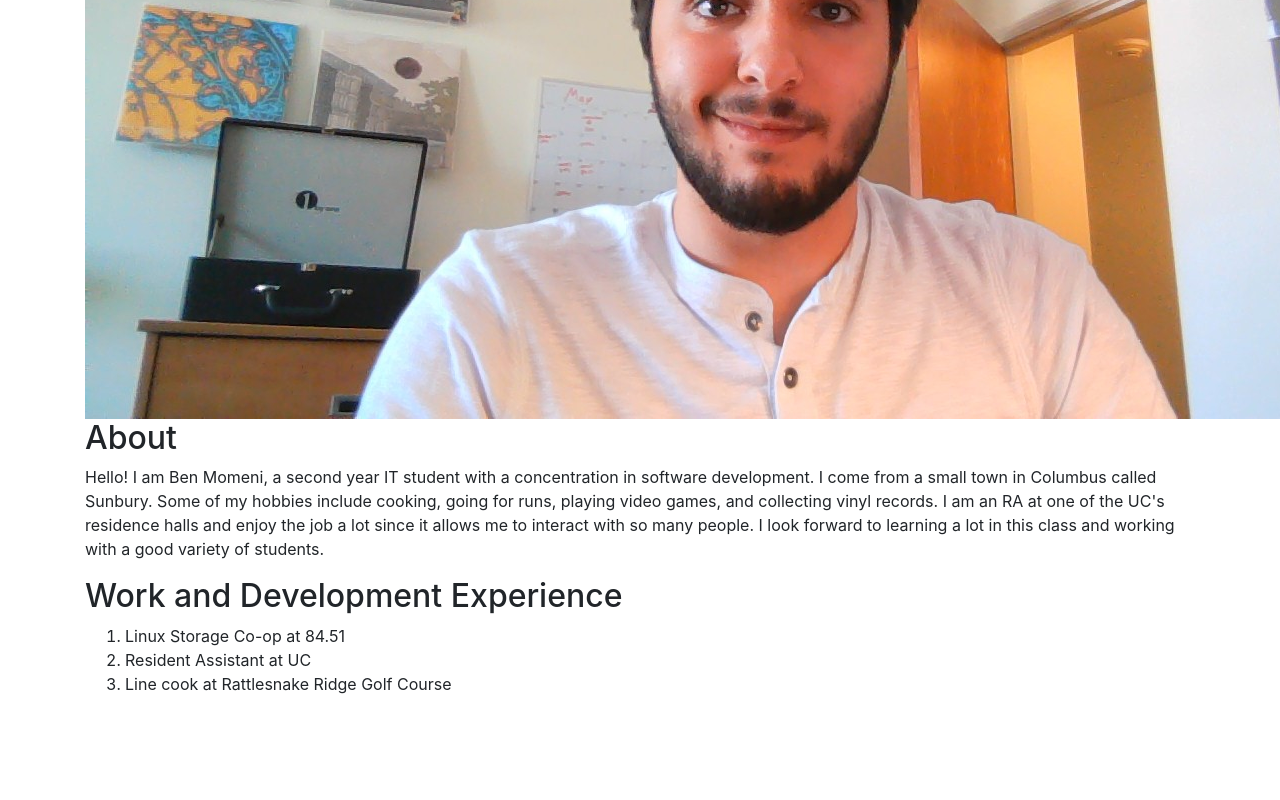
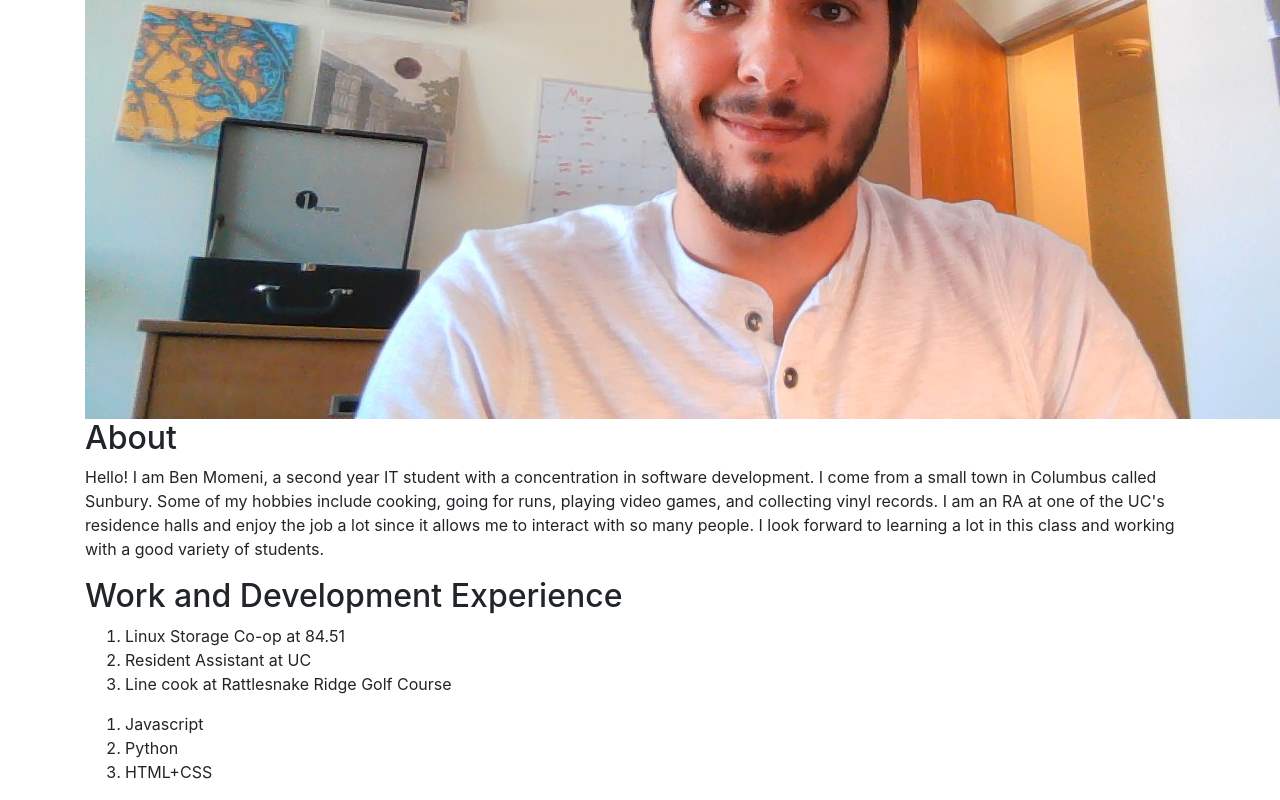
Before and after one commit to IT3049C-Students-Archive/1-online-portfolio-momeni, a website: page index.html in a window 1280 px wide. Shown: the part 357-1157 px from the top of the page. Before the commit the page ends 1069 px from the top, so only its background shows below. Drawn offline with nearby package versions, Linux system fonts and the light colour scheme.

Commit message:
Added programming languages section

```diff
--- a/index.html
+++ b/index.html
@@ -35,6 +35,14 @@
     </ol>
     </div>
 
+    <div class="section" id="programmingLanguages">
+    <ol>
+        <li>Javascript</li>
+        <li>Python</li>
+        <li>HTML+CSS</li>
+    </ol>
+    </div>
+
     </div>
 
 
```
